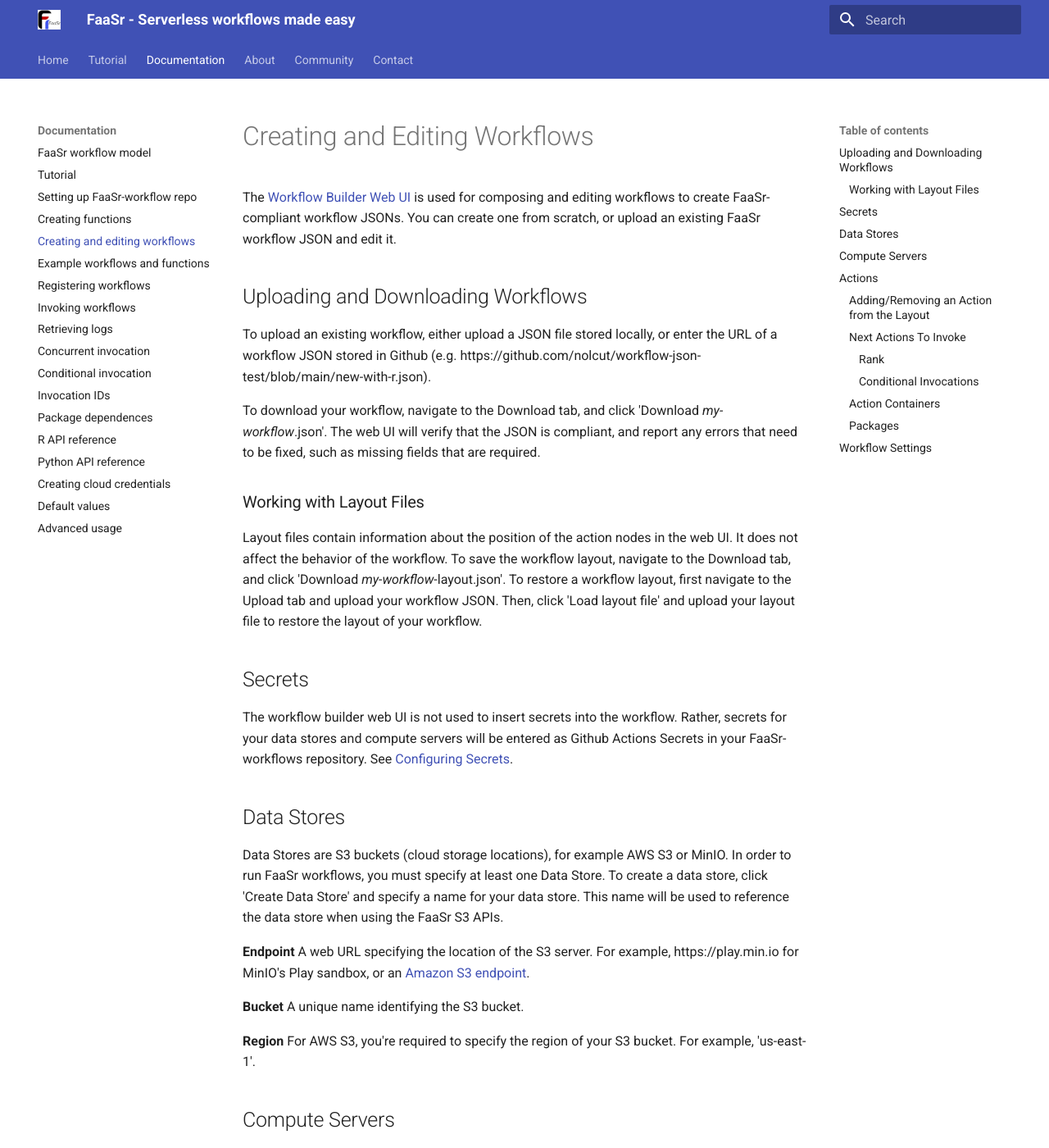
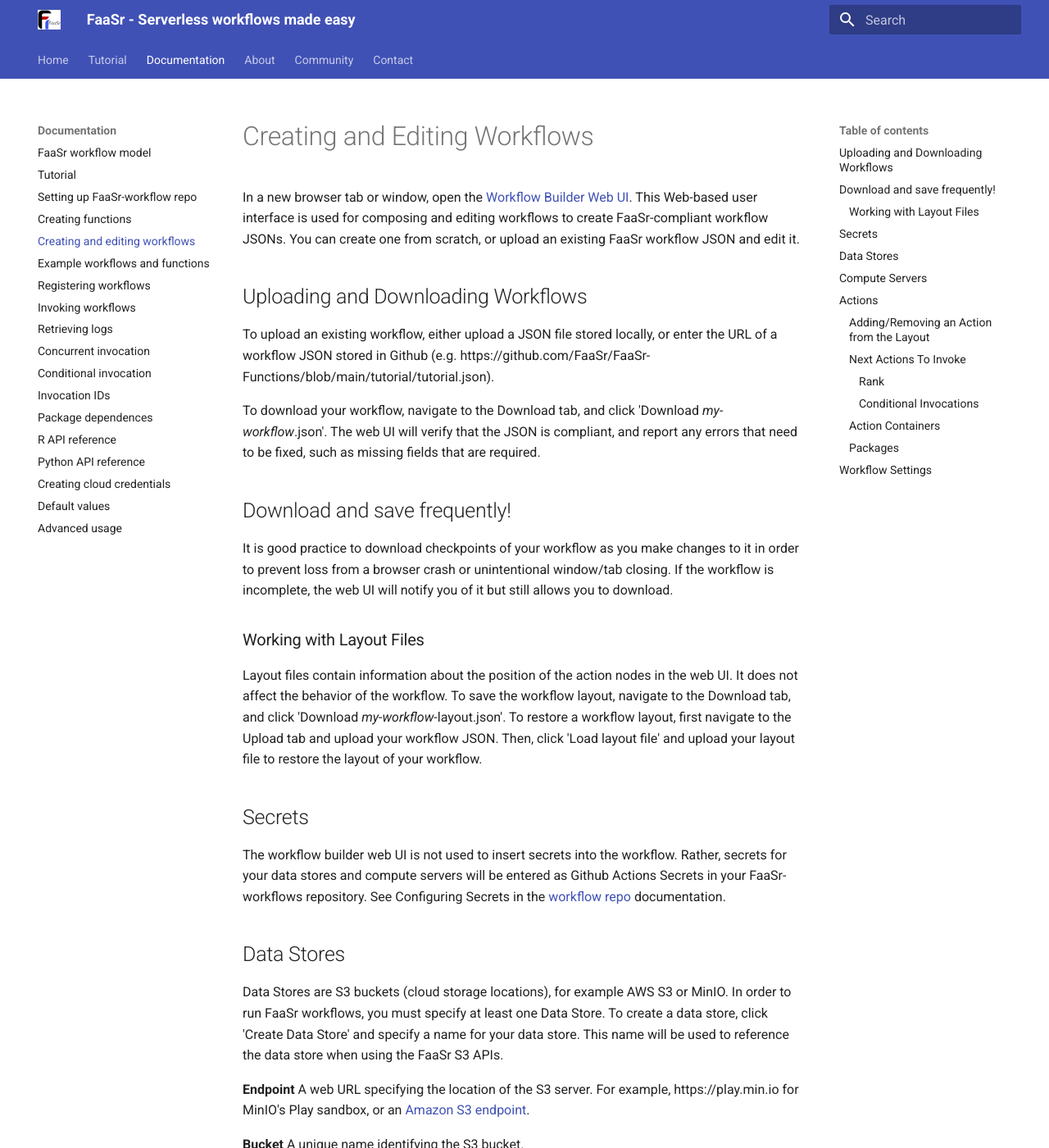
Before and after one commit to nolcut/FaaSr-Docs, an MkDocs documentation site: the page built from docs/workflows.md, in a window 1280 px wide and 1400 px high. Shown: the whole window at 82% size. Built offline with MkDocs 1.6.1 and Material for MkDocs 9.7.7, drawn with Linux system fonts in a browser that asks for light colours; some of the changed text lies outside the part shown.

Commit message:
Improved display of web UI links to open in new tab/window

```diff
--- a/docs/workflows.md
+++ b/docs/workflows.md
@@ -1,12 +1,16 @@
 # Creating and Editing Workflows
 
-The [Workflow Builder Web UI](https://faasr.io/FaaSr-workflow-builder/) is used for composing and editing workflows to create FaaSr-compliant workflow JSONs. You can create one from scratch, or upload an existing FaaSr workflow JSON and edit it.
+In a new browser tab or window, open the [Workflow Builder Web UI](https://faasr.io/FaaSr-workflow-builder/). This Web-based user interface is used for composing and editing workflows to create FaaSr-compliant workflow JSONs. You can create one from scratch, or upload an existing FaaSr workflow JSON and edit it.
 
 ## Uploading and Downloading Workflows
 
-To upload an existing workflow, either upload a JSON file stored locally, or enter the URL of a workflow JSON stored in Github (e.g. https://github.com/nolcut/workflow-json-test/blob/main/new-with-r.json).
+To upload an existing workflow, either upload a JSON file stored locally, or enter the URL of a workflow JSON stored in Github (e.g. https://github.com/FaaSr/FaaSr-Functions/blob/main/tutorial/tutorial.json).
 
 To download your workflow, navigate to the Download tab, and click 'Download *my-workflow*.json'. The web UI will verify that the JSON is compliant, and report any errors that need to be fixed, such as missing fields that are required.
+
+## Download and save frequently!
+
+It is good practice to download checkpoints of your workflow as you make changes to it in order to prevent loss from a browser crash or unintentional window/tab closing. If the workflow is incomplete, the web UI will notify you of it but still allows you to download.
 
 ### Working with Layout Files
 
@@ -14,7 +18,7 @@ Layout files contain information about the position of the action nodes in the w
 
 ## Secrets
 
-The workflow builder web UI is not used to insert secrets into the workflow. Rather, secrets for your data stores and compute servers will be entered as Github Actions Secrets in your FaaSr-workflows repository. See [Configuring Secrets](https://faasr.io/FaaSr-Docs/workflow_repo/#configuring-secrets).
+The workflow builder web UI is not used to insert secrets into the workflow. Rather, secrets for your data stores and compute servers will be entered as Github Actions Secrets in your FaaSr-workflows repository. See Configuring Secrets in the [workflow repo] documentation.
 ## Data Stores
 
 Data Stores are S3 buckets (cloud storage locations), for example AWS S3 or MinIO. In order to run FaaSr workflows, you must specify at least one Data Store. To create a data store, click 'Create Data Store' and specify a name for your data store. This name will be used to reference the data store when using the FaaSr S3 APIs.
@@ -30,11 +34,11 @@ For AWS S3, you're required to specify the region of your S3 bucket. For example
 
 ## Compute Servers
 
-Each action you define in your workflow must have an associated compute server to run on. When you create a new compute server, it will get a default name based on the platform chosen. You should **not** modify this name unless you plan to use FaaSr with custom [advanced](https://faasr.io/FaaSr-Docs/advanced/) actions. You must then fill out any required fields for that platform.
+Each action you define in your workflow must have an associated compute server to run on. When you create a new compute server, it will get a default name based on the platform chosen. You should **not** modify this name unless you plan to use FaaSr with custom [advanced] actions. You must then fill out any required fields for that platform.
 
 ## Actions
 
-To create a new action in your workflow, navigate to the 'Edit Actions/Functions' tab, and enter a name for the action in the dropdown box. This action name is the unique identifier for a node in the workflow DAG. Then, [create a function](https://faasr.io/FaaSr-Docs/functions/) and link it to this action by supplying the Function Name and Function's Git Repo/Path. It's also required to specify the Function Type (i.e. language, Python and R are supported) and the Compute Server on which the action will be invoked.
+To create a new action in your workflow, navigate to the 'Edit Actions/Functions' tab, and enter a name for the action in the dropdown box. This action name is the unique identifier for a node in the workflow DAG. Then, create a [function] and link it to this action by supplying the Function Name and Function's Git Repo/Path. It's also required to specify the Function Type (i.e. language, Python and R are supported) and the Compute Server on which the action will be invoked.
 
 #### Adding/Removing an Action from the Layout
 
@@ -74,6 +78,11 @@ You can also change the following optional settings:
 **Log File Name**
 - Logs created in the S3 Bucket will have this name
 **InvocationID**
-- Determines the unique location for a workflow invocation's logs (see [Invocation IDs](https://faasr.io/FaaSr-Docs/invocationid/))
+- Determines the unique location for a workflow invocation's logs - see [Invocation IDs]
 **Data Store for Logs**
 - Specify a separate S3 server for logs
+
+[workflow repo]: workflow_repo.md
+[advanced]: advanced.md
+[function]: functions.md
+[Invocation IDs]: invocationid.md
```
Also changed, not shown: docs/index.md (+3 -2 lines), docs/tutorial.md (+2 -2 lines).
